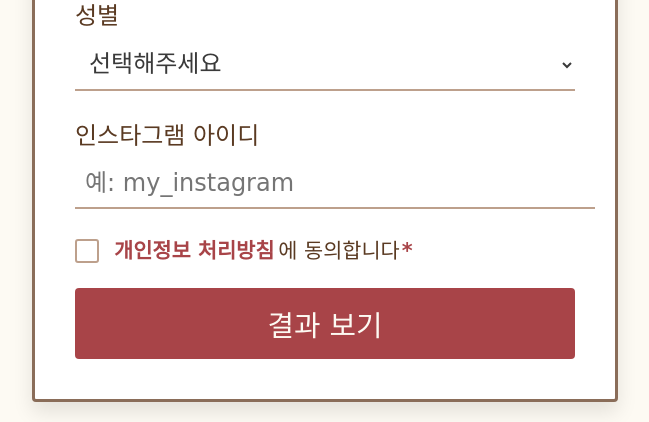
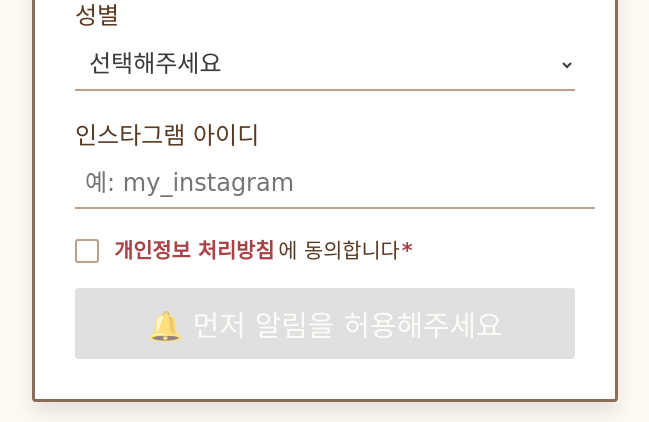
Before and after one commit to depaier/LOVE-CODE, a Flask app: page / in a window 1280 px wide. Shown: the part 883-1305 px from the top of the page, without its empty margins (315-964 px from the left). Run offline with Flask 3, Linux system fonts and the light colour scheme; parts of the project's set-up code (start-up, migrations or seed data) failed here and were passed over; some web fonts are replaced.

Commit message:
매칭상대 프롬프트 변경 및 알림 무조건 설정하게 변경

```diff
--- a/api/index.py
+++ b/api/index.py
@@ -163,6 +163,98 @@ def calculate_saju_compatibility_score(saju1, saju2):
         pass  # 오류 시 기본 점수 유지
 
     return max(30, min(100, score))
+
+def get_compatible_saju_examples(year_pillar):
+    """연주를 기반으로 궁합 좋은 사주 예시 반환"""
+    # 십간십이지 궁합 테이블 (간단화)
+    compatibility_map = {
+        '갑자': ['을축', '정묘', '기사', '신미'],
+        '을축': ['갑자', '무진', '경오', '임신'],
+        '병인': ['정묘', '기사', '신미', '계유'],
+        '정묘': ['병인', '갑자', '무진', '경오'],
+        '무진': ['기사', '을축', '정묘', '신미'],
+        '기사': ['무진', '병인', '갑자', '임신'],
+        '경오': ['신미', '정묘', '을축', '계유'],
+        '신미': ['경오', '무진', '병인', '갑자'],
+        '임신': ['계유', '기사', '을축', '정묘'],
+        '계유': ['임신', '경오', '무진', '병인'],
+        '갑술': ['을해', '정축', '기묘', '신사'],
+        '을해': ['갑술', '무인', '경진', '임오'],
+        '병자': ['정축', '기묘', '신사', '계미'],
+        '정축': ['병자', '갑술', '무인', '경진'],
+        '무인': ['기묘', '을해', '정축', '신사'],
+        '기묘': ['무인', '병자', '갑술', '임오'],
+        '경진': ['신사', '정축', '을해', '계미'],
+        '신사': ['경진', '무인', '병자', '갑술'],
+        '임오': ['계미', '기묘', '을해', '정축'],
+        '계미': ['임오', '경진', '무인', '병자'],
+        '갑신': ['을유', '정해', '기축', '신묘'],
+        '을유': ['갑신', '무술', '경자', '임인'],
+        '병술': ['정해', '기축', '신묘', '계사'],
+        '정해': ['병술', '갑신', '무술', '경자'],
+        '무자': ['기축', '을유', '정해', '신묘'],
+        '기축': ['무자', '병술', '갑신', '임인'],
+        '경인': ['신묘', '정해', '을유', '계사'],
+        '신묘': ['경인', '무자', '병술', '갑신'],
+        '임진': ['계사', '기축', '을유', '정해'],
+        '계사': ['임진', '경인', '무자', '병술'],
+        '갑오': ['을미', '정유', '기해', '신축'],
+        '을미': ['갑오', '무신', '경술', '임자'],
+        '병신': ['정유', '기해', '신축', '계묘'],
+        '정유': ['병신', '갑오', '무신', '경술'],
+        '무술': ['기해', '을미', '정유', '신축'],
+        '기해': ['무술', '병신', '갑오', '임자'],
+        '경자': ['신축', '정유', '을미', '계묘'],
+        '신축': ['경자', '무술', '병신', '갑오'],
+        '임인': ['계묘', '기해', '을미', '정유'],
+        '계묘': ['임인', '경자', '무술', '병신'],
+        '갑진': ['을사', '정미', '기유', '신해'],
+        '을사': ['갑진', '무오', '경신', '임술'],
+        '병오': ['정미', '기유', '신해', '계축'],
+        '정미': ['병오', '갑진', '무오', '경신'],
+        '무신': ['기유', '을사', '정미', '신해'],
+        '기유': ['무신', '병오', '갑진', '임술'],
+        '경술': ['신해', '정미', '을사', '계축'],
+        '신해': ['경술', '무신', '병오', '갑진'],
+        '임자': ['계축', '기유', '을사', '정미'],
+        '계축': ['임자', '경술', '무신', '병오'],
+        '갑인': ['을묘', '정사', '기미', '신유'],
+        '을묘': ['갑인', '무진', '경오', '임신'],
+        '병진': ['정사', '기미', '신유', '계해'],
+        '정사': ['병진', '갑인', '무진', '경오'],
+        '무오': ['기미', '을묘', '정사', '신유'],
+        '기미': ['무오', '병진', '갑인', '임신'],
+        '경신': ['신유', '정사', '을묘', '계해'],
+        '신유': ['경신', '무오', '병진', '갑인'],
+        '임술': ['계해', '기미', '을묘', '정사'],
+        '계해': ['임술', '경신', '무오', '병진']
+    }
+
+    # 해당 연주와 궁합 좋은 사주 반환 (없으면 기본값)
+    return compatibility_map.get(year_pillar, ['기사', '신미', '을축', '정묘'])
+
+def get_compatible_mbti_examples(mbti):
+    """MBTI를 기반으로 궁합 좋은 MBTI 예시 반환"""
+    compatibility_map = {
+        'INTJ': ['ENFP', 'ENTP', 'INFP', 'INTP'],
+        'INTP': ['ENFJ', 'ENTJ', 'INFJ', 'INTJ'],
+        'ENTJ': ['INFP', 'INTP', 'ENFP', 'ENTP'],
+        'ENTP': ['INFJ', 'INTJ', 'ENFJ', 'ENTJ'],
+        'INFJ': ['ENFP', 'ENTP', 'INFP', 'INTP'],
+        'INFP': ['ENFJ', 'ENTJ', 'INFJ', 'INTJ'],
+        'ENFJ': ['INFP', 'INTP', 'ENFP', 'ENTP'],
+        'ENFP': ['INFJ', 'INTJ', 'ENFJ', 'ENTJ'],
+        'ISTJ': ['ESFP', 'ESTP', 'ISFP', 'ISTP'],
+        'ISFJ': ['ESFP', 'ESTP', 'ISFP', 'ISTP'],
+        'ESTJ': ['ISFP', 'ISTP', 'ESFP', 'ESTP'],
+        'ESFJ': ['ISFP', 'ISTP', 'ESFP', 'ESTP'],
+        'ISTP': ['ESFJ', 'ESTJ', 'ISFJ', 'ISTJ'],
+        'ISFP': ['ESFJ', 'ESTJ', 'ISFJ', 'ISTJ'],
+        'ESTP': ['ISFJ', 'ISTJ', 'ESFJ', 'ESTJ'],
+        'ESFP': ['ISFJ', 'ISTJ', 'ESFJ', 'ESTJ']
+    }
+
+    return compatibility_map.get(mbti, ['ENFJ', 'INFP', 'ESFJ', 'ISFP'])
 
 def get_cached_matching_result(user1, user2):
     """메모리 캐시에서 매칭 결과 조회 (파일 I/O 최소화)"""
@@ -1954,8 +2046,8 @@ def analyze_saju():
 {name}님은 밝고 따뜻한 성격을 가지고 계시네요. MBTI {mbti} 유형답게 창의적이고 사람들과의 소통을 좋아하는 스타일입니다. 연애에서는 진심 어린 마음으로 상대방을 대하는 타입이에요.
 
 🤝 추천 매칭 상대
-사주: {year_p}의 기운과 잘 어울리는 사주를 가진 분
-MBTI: {mbti}와 잘 맞는 유형들
+사주: {year_p}와 궁합이 좋은 {', '.join(get_compatible_saju_examples(year_p)[:3])} 등의 연주를 가진 분
+MBTI: {mbti}와 잘 맞는 {', '.join(get_compatible_mbti_examples(mbti)[:3])} 유형
 
 행복한 연애 하시길 바래요! 💕"""
         else:
@@ -1972,8 +2064,8 @@ MBTI: {mbti}와 잘 맞는 유형들
 {name}님은 밝고 따뜻한 성격을 가지고 계시네요. MBTI {mbti} 유형답게 창의적이고 사람들과의 소통을 좋아하는 스타일입니다. 연애에서는 진심 어린 마음으로 상대방을 대하는 타입이에요.
 
 🤝 추천 매칭 상대
-사주: {year_p}의 기운과 잘 어울리는 사주를 가진 분
-MBTI: {mbti}와 잘 맞는 유형들
+사주: {year_p}와 궁합이 좋은 {', '.join(get_compatible_saju_examples(year_p)[:3])} 등의 연주를 가진 분
+MBTI: {mbti}와 잘 맞는 {', '.join(get_compatible_mbti_examples(mbti)[:3])} 유형
 
 행복한 연애 하시길 바래요! 💕"""
 
--- a/api/saju_cache.json
+++ b/api/saju_cache.json
@@ -1,3 +1,3 @@
 {
-  "INFP": "🔮 사주 정보\n연주(년): 임오, 월주(월): 갑진, 일주(일): 기미, 시주(시): 을축\n\n📊 사주 오행 분석\n• 일간(본성): 기(토) - 안정적이고 신뢰할 수 있으며, 포용력과 인내심이 뛰어남\n• 월지 기운: 진 - 늦봄 기운 - 안정적이면서도 변화를 추구\n• 강한 기운: 토(4개) - 이 기운의 특성이 두드러짐\n• 보완할 기운: 금(0개) - 의지가 강하고 정의로우며, 결단력과 실행력이 뛰어남 특성을 기르면 좋음\n• 궁합 기운: 금(상생), 화(상생) 기운과 조화로움\n\n💬 AI 분석 결과\n박진호님은 밝고 따뜻한 성격을 가지고 계시네요. MBTI INFP 유형답게 창의적이고 사람들과의 소통을 좋아하는 스타일입니다. 연애에서는 진심 어린 마음으로 상대방을 대하는 타입이에요.\n\n🤝 추천 매칭 상대\n* 사주: 임오의 기운과 잘 어울리는 사주를 가진 분\n* MBTI: INFP와 잘 맞는 유형들\n\n행복한 연애 하시길 바래요! 💕"
+  "INFP": "🔮 사주 정보\n연주(년): 임오, 월주(월): 갑진, 일주(일): 기미, 시주(시): 을축\n\n📊 사주 오행 분석\n• 일간(본성): 기(토) - 안정적이고 신뢰할 수 있으며, 포용력과 인내심이 뛰어남\n• 월지 기운: 진 - 늦봄 기운 - 안정적이면서도 변화를 추구\n• 강한 기운: 토(4개) - 이 기운의 특성이 두드러짐\n• 보완할 기운: 금(0개) - 의지가 강하고 정의로우며, 결단력과 실행력이 뛰어남 특성을 기르면 좋음\n• 궁합 기운: 금(상생), 화(상생) 기운과 조화로움\n\n💬 AI 분석 결과\n박진호님은 밝고 따뜻한 성격을 가지고 계시네요. MBTI INFP 유형답게 창의적이고 사람들과의 소통을 좋아하는 스타일입니다. 연애에서는 진심 어린 마음으로 상대방을 대하는 타입이에요.\n\n🤝 추천 매칭 상대\n사주: 임오와 궁합이 좋은 계미, 기묘, 을해 등의 연주를 가진 분\nMBTI: INFP와 잘 맞는 ENFJ, ENTJ, INFJ 유형\n\n행복한 연애 하시길 바래요! 💕"
 }
--- a/templates/index.html
+++ b/templates/index.html
@@ -48,6 +48,17 @@
           transform: rotate(360deg);
         }
       }
+      @keyframes pulse {
+        0% {
+          box-shadow: 0 4px 15px rgba(102, 126, 234, 0.3);
+        }
+        50% {
+          box-shadow: 0 8px 25px rgba(102, 126, 234, 0.7);
+        }
+        100% {
+          box-shadow: 0 4px 15px rgba(102, 126, 234, 0.3);
+        }
+      }
 
       body {
         /* 2. font-family를 'BM Hanna Pro'로 변경 */
@@ -129,6 +140,14 @@
       }
       button:hover {
         background-color: #8c383b;
+      }
+      button.disabled-notification {
+        background-color: #ccc !important;
+        cursor: not-allowed !important;
+        opacity: 0.6;
+      }
+      button.disabled-notification:hover {
+        background-color: #ccc !important;
       }
 
       /* 체크박스 스타일 */
@@ -1249,6 +1268,79 @@
       // 사용자 관리자 인스턴스 생성
       const userManager = new UserManager();
 
+      // 알림 권한 체크 및 폼 필드 가이드 함수
+      function checkNotificationAndGuide() {
+        if (Notification.permission !== "granted") {
+          alert(
+            "🔔 매칭 알림을 받기 위해 먼저 푸시 알림을 허용해주세요!\n\n위의 '푸시 알림 설정' 버튼을 클릭하여 알림을 허용한 후 정보를 입력해주세요."
+          );
+
+          // 푸시 설정 버튼으로 스크롤
+          const pushButton = document.getElementById("push-settings-btn");
+          if (pushButton && pushButton.style.display !== "none") {
+            pushButton.scrollIntoView({ behavior: "smooth", block: "center" });
+            // 버튼 강조 효과
+            pushButton.style.animation = "pulse 1s ease-in-out 3";
+            pushButton.style.transform = "scale(1.05)";
+            setTimeout(() => {
+              pushButton.style.animation = "";
+              pushButton.style.transform = "";
+            }, 3000);
+          }
+          return false;
+        }
+        return true;
+      }
+
+      // 알림 권한 상태에 따라 폼 UI 업데이트
+      function updateFormUIBasedOnNotification() {
+        const submitButton = document.querySelector(
+          '#saju-form button[type="submit"]'
+        );
+
+        if (Notification.permission !== "granted") {
+          if (submitButton) {
+            submitButton.classList.add("disabled-notification");
+            submitButton.textContent = "🔔 먼저 알림을 허용해주세요";
+          }
+        } else {
+          if (submitButton) {
+            submitButton.classList.remove("disabled-notification");
+            submitButton.textContent = "결과 보기";
+          }
+        }
+      }
+
+      // 모든 입력 필드에 이벤트 리스너 추가
+      document.addEventListener("DOMContentLoaded", function () {
+        // 페이지 로드 시 폼 UI 상태 업데이트
+        updateFormUIBasedOnNotification();
+
+        const formInputs = document.querySelectorAll(
+          '#saju-form input:not([type="checkbox"]), #saju-form select'
+        );
+
+        formInputs.forEach((input) => {
+          input.addEventListener("focus", function () {
+            if (Notification.permission !== "granted") {
+              this.blur(); // 포커스 제거
+              checkNotificationAndGuide();
+            }
+          });
+        });
+
+        // 개인정보 동의 체크박스에 대한 별도 처리
+        const privacyCheckbox = document.getElementById("privacyConsent");
+        if (privacyCheckbox) {
+          privacyCheckbox.addEventListener("click", function (e) {
+            if (Notification.permission !== "granted") {
+              e.preventDefault(); // 체크 방지
+              checkNotificationAndGuide();
+            }
+          });
+        }
+      });
+
       // 푸시 설정 버튼 이벤트
       document
         .getElementById("push-settings-btn")
@@ -1271,12 +1363,15 @@
               const subscribed = await pushManager.subscribeToPush();
               if (subscribed) {
                 alert(
-                  "✅ 푸시 알림이 성공적으로 설정되었습니다!\n매칭이 완료되면 알림을 보내드립니다."
+                  "✅ 푸시 알림이 성공적으로 설정되었습니다!\n매칭이 완료되면 알림을 보내드립니다.\n\n이제 아래 정보를 입력하여 사주 분석을 받아보세요!"
                 );
                 // 푸시 알림 설정이 완료되면 버튼과 상태 메시지 숨기기
                 document.getElementById("push-settings-btn").style.display =
                   "none";
                 document.getElementById("push-status").style.display = "none";
+
+                // 폼 UI 업데이트 (버튼 활성화)
+                updateFormUIBasedOnNotification();
               } else {
                 alert(
                   "푸시 알림 구독에 실패했습니다.\n잠시 후 다시 시도해주세요."
@@ -1298,6 +1393,26 @@
       sajuForm.addEventListener("submit", async (event) => {
         event.preventDefault();
 
+        // 알림 권한 확인 - 가장 먼저 체크
+        if (Notification.permission !== "granted") {
+          alert(
+            "🔔 매칭 알림을 받기 위해 먼저 푸시 알림을 허용해주세요!\n\n위의 '푸시 알림 설정' 버튼을 클릭하여 알림을 허용한 후 다시 시도해주세요."
+          );
+          // 푸시 설정 버튼으로 스크롤
+          const pushButton = document.getElementById("push-settings-btn");
+          if (pushButton && pushButton.style.display !== "none") {
+            pushButton.scrollIntoView({ behavior: "smooth", block: "center" });
+            // 버튼 강조 효과
+            pushButton.style.animation = "pulse 1s ease-in-out 3";
+            pushButton.style.transform = "scale(1.05)";
+            setTimeout(() => {
+              pushButton.style.animation = "";
+              pushButton.style.transform = "";
+            }, 3000);
+          }
+          return;
+        }
+
         // 성별 선택 확인
         const gender = document.getElementById("gender").value;
         if (!gender) {
```
